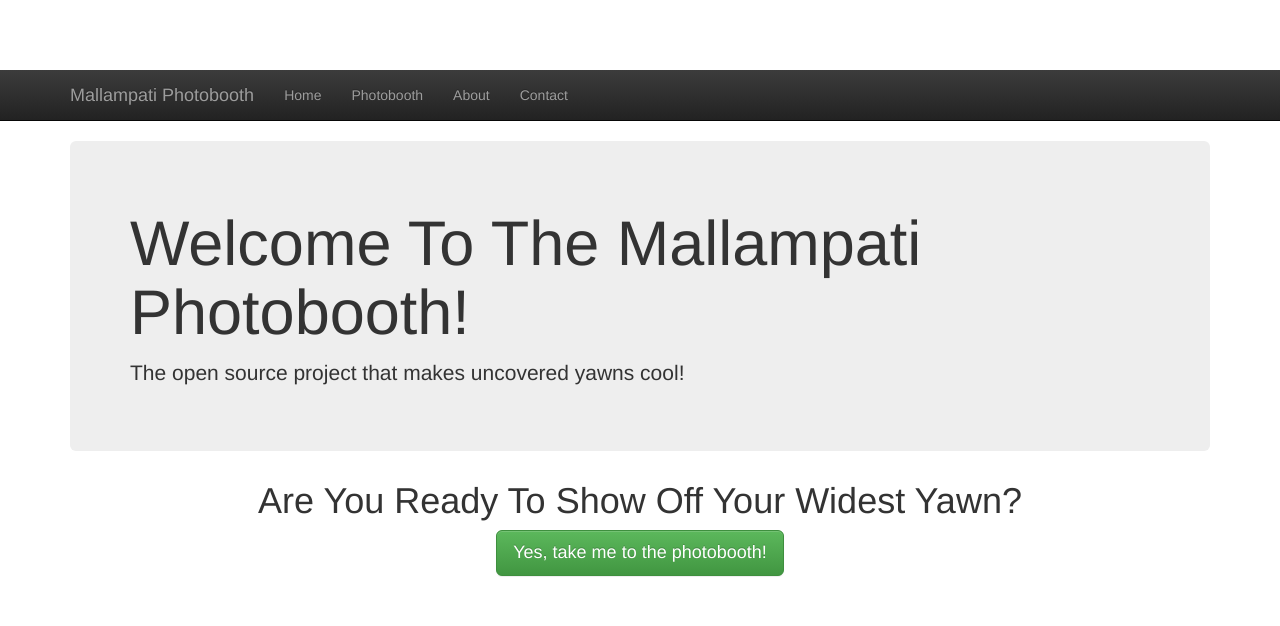
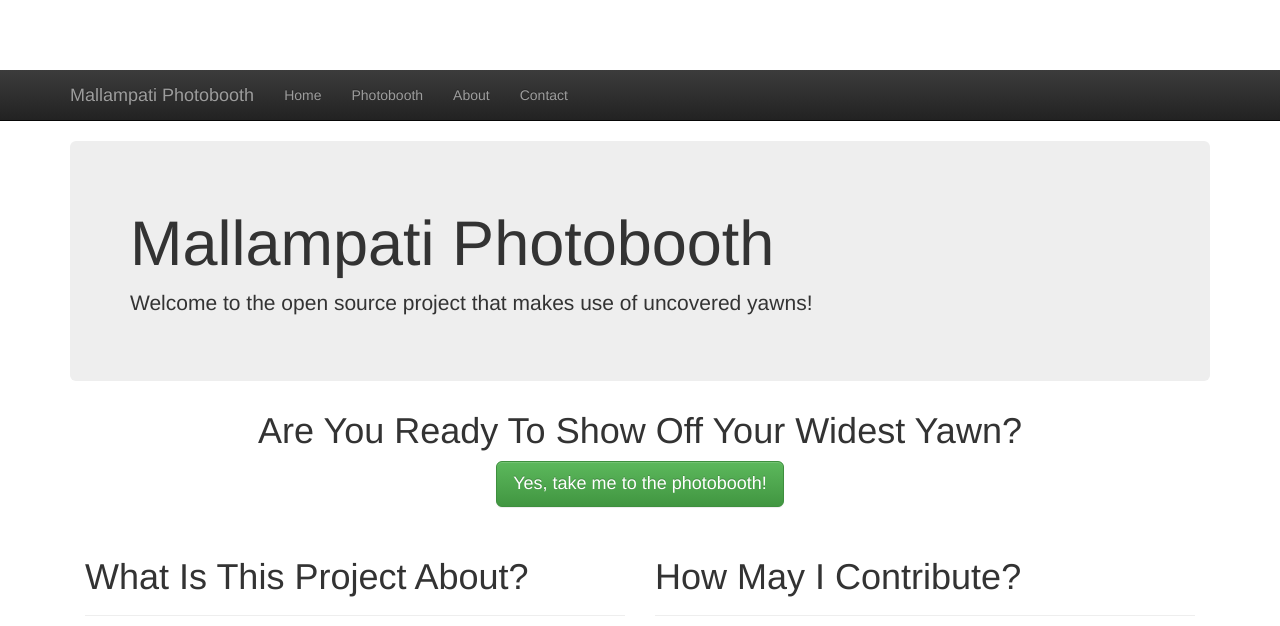
Before and after one commit to 007lva/mallampati, a Flask app: page / in a window 1280 px wide. Shown: the top 626 px of the page. Run offline with Flask 2, Linux system fonts and the light colour scheme; some libraries are stand-ins or nearby versions.

Commit message:
Shortened text on homepage

```diff
--- a/templates/index.html
+++ b/templates/index.html
@@ -1,5 +1,5 @@
 {% extends "base.html" %}
-{% block title %}Mallampati Photobooth - The open source project that makes uncovered yawns cool!{% endblock %}
+{% block title %}Mallampati Photobooth - The open source project that makes use of uncovered yawns!{% endblock %}
     {% block content %}
     {% block navbar %}
     <!-- Fixed navbar -->
@@ -12,7 +12,7 @@
             <span class="icon-bar"></span>
             <span class="icon-bar"></span>
           </button>
-          <a class="navbar-brand" href="#">Mallampati Photobooth</a>
+          <a class="navbar-brand" href="./">Mallampati Photobooth</a>
         </div>
         <div id="navbar" class="navbar-collapse collapse">
           <ul class="nav navbar-nav">
@@ -30,8 +30,8 @@
       <div class="container theme-showcase" role="main">
       <!-- Main jumbotron for a primary marketing message or call to action -->
       <div class="jumbotron">
-        <h1>Welcome To The Mallampati Photobooth!</h1>
-        <p>The open source project that makes uncovered yawns cool!</p>
+        <h1>Mallampati Photobooth</h1>
+        <p>Welcome to the open source project that makes use of uncovered yawns!</p>
       </div>
 
 <div class="text-center">
```
